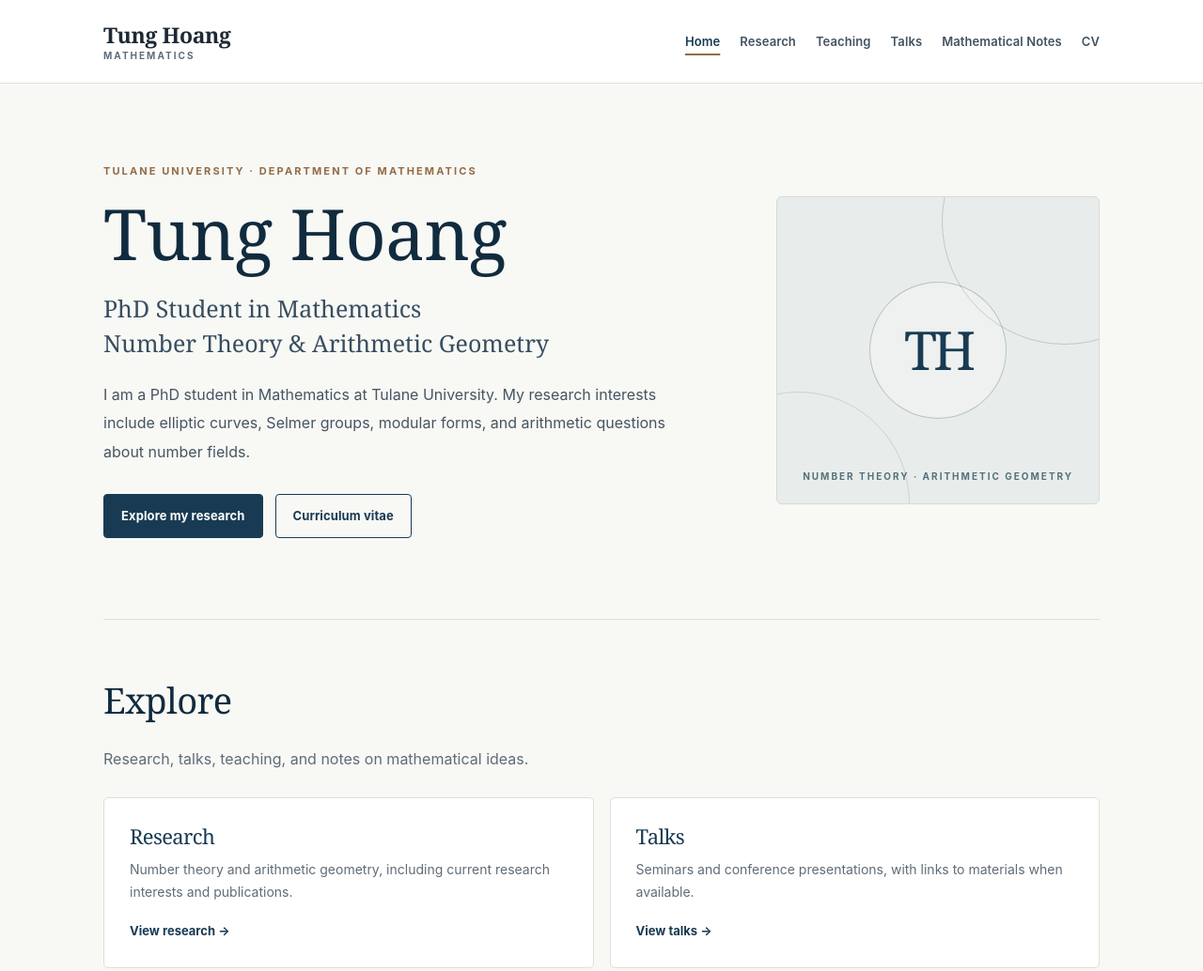
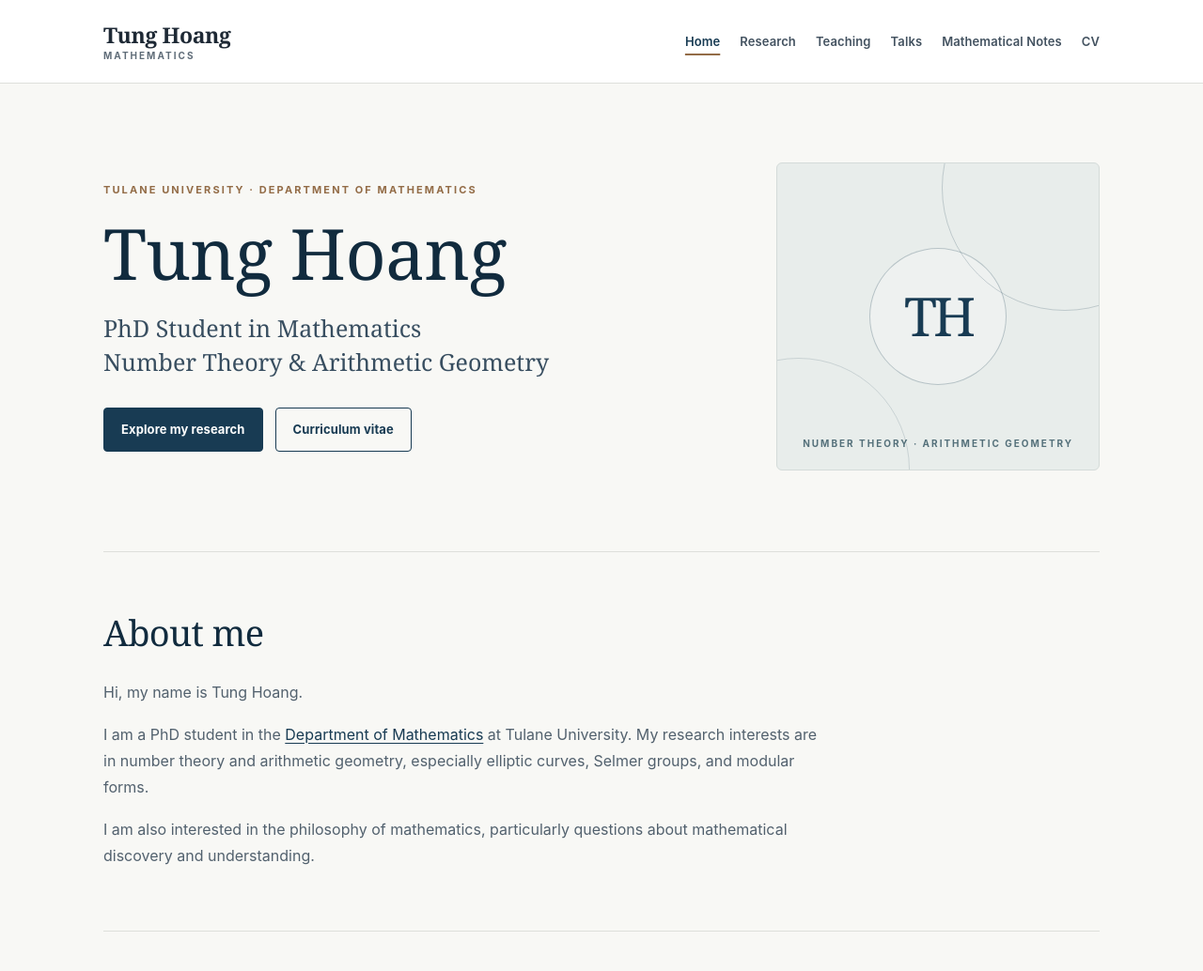
Before and after one commit to tunghoangmath/tunghoangmath.github.io, a plain HTML site: page index.html in a window 1280 px wide. Shown: the top 1034 px of the page at 94% size. Drawn offline with Linux system fonts and the light colour scheme.

Commit message:
Add files via upload

```diff
--- a/index.html
+++ b/index.html
@@ -32,7 +32,6 @@
         <p class="eyebrow">Tulane University · Department of Mathematics</p>
         <h1 id="page-title">Tung Hoang</h1>
         <p class="hero-lede">PhD Student in Mathematics<br>Number Theory &amp; Arithmetic Geometry</p>
-        <p class="intro">I am a PhD student in Mathematics at Tulane University. My research interests include elliptic curves, Selmer groups, modular forms, and arithmetic questions about number fields.</p>
         <div class="hero-actions">
           <a class="button" href="research.html">Explore my research</a>
           <a class="button button-outline" href="cv.html">Curriculum vitae</a>
@@ -42,6 +41,14 @@
       <div class="portrait-panel" role="img" aria-label="Decorative TH monogram; portrait photograph to be added later">
         <div class="monogram" aria-hidden="true">TH</div>
         <span class="portrait-caption">Number theory · Arithmetic geometry</span>
+      </div>
+    </section>
+    <section class="section" aria-labelledby="about-title">
+      <div class="section-heading"><h2 id="about-title">About me</h2></div>
+      <div class="content" style="max-width: 760px;">
+        <p>Hi, my name is Tung Hoang.</p>
+        <p>I am a PhD student in the <a href="https://sse.tulane.edu/math">Department of Mathematics</a> at Tulane University. My research interests are in number theory and arithmetic geometry, especially elliptic curves, Selmer groups, and modular forms.</p>
+        <p>I am also interested in the philosophy of mathematics, particularly questions about mathematical discovery and understanding.</p>
       </div>
     </section>
     <section class="section" aria-labelledby="overview-title">
```
